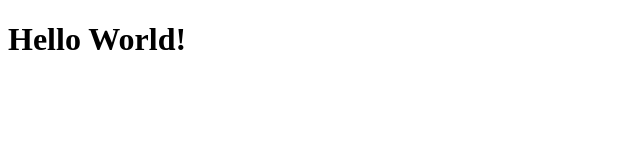
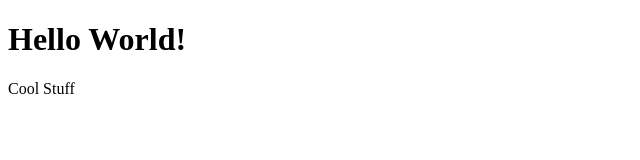
Before and after one commit to jhart25/jonathanhart.github.io, a plain HTML site: page index.html in a window 1280 px wide. Shown: the full height of the page, 0-640 px from the left. Drawn offline with Linux system fonts and the light colour scheme.

Commit message:
2nd commit

```diff
--- a/index.html
+++ b/index.html
@@ -9,5 +9,7 @@
 <body>
     <h1>Hello World!</h1>
 
+    <p>Cool Stuff</p>
+
 </body>
 </html>
```
